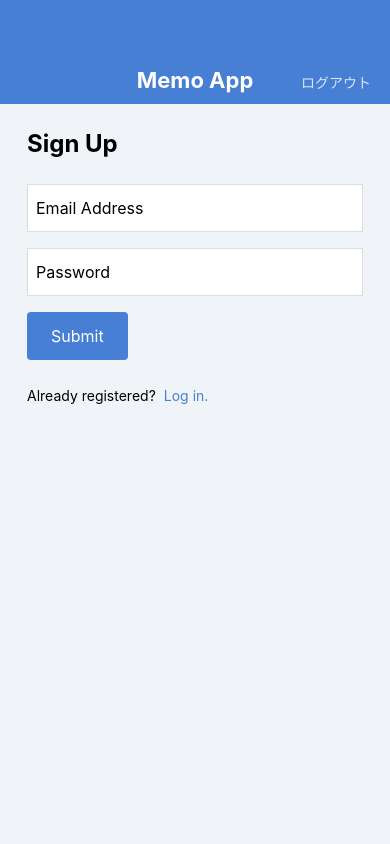
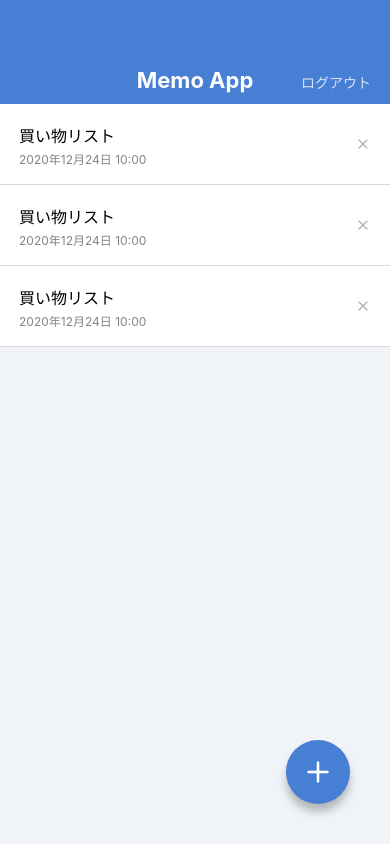
Before and after one commit to yoshility/MemoApp, a React Native app: screen /MemoList in a window 390 px wide. Built offline with nearby package versions, Linux system fonts and the light colour scheme.

Commit message:
Make components touchable

```diff
--- a/App.jsx
+++ b/App.jsx
@@ -1,14 +1,14 @@
 import React from 'react';
 
-// import MemoListScreen from './src/screens/MemoListScreen';
+import MemoListScreen from './src/screens/MemoListScreen';
 // import MemoDetailScreen from './src/screens/MemoDetailScreen';
 // import MemoEditScreen from './src/screens/MemoEditScreen';
 // import MemoCreateScreen from './src/screens/MemoCreateScreen';
 // import LogInScreen from './src/screens/LogInScreen';
-import SignUpScreen from './src/screens/SignUpScreen';
+// import SignUpScreen from './src/screens/SignUpScreen';
 
 export default function App() {
   return (
-    <SignUpScreen />
+    <MemoListScreen />
   );
 }
--- a/src/components/Button.jsx
+++ b/src/components/Button.jsx
@@ -1,20 +1,25 @@
 /* eslint-disable linebreak-style */
 /* eslint-disable no-trailing-spaces */
 import React from 'react';
-import { View, Text, StyleSheet } from 'react-native';
-import { string } from 'prop-types';
+import { TouchableOpacity, Text, StyleSheet } from 'react-native';
+import { string, func } from 'prop-types';
 
 export default function Button(props) {
-  const { label } = props;
+  const { label, onPress } = props;
   return (
-    <View style={styles.buttonContainer}>
+    <TouchableOpacity style={styles.buttonContainer} onPress={onPress}>
       <Text style={styles.buttonLabel}>{label}</Text>
-    </View>
+    </TouchableOpacity>
   );
 }
 
 Button.propTypes = {
   label: string.isRequired,
+  onPress: func,
+};
+
+Button.defaultProps = {
+  onPress: null,
 };
 
 const styles = StyleSheet.create({
--- a/src/components/CircleButton.jsx
+++ b/src/components/CircleButton.jsx
@@ -1,26 +1,28 @@
 /* eslint-disable linebreak-style */
 /* eslint-disable no-trailing-spaces */
 import React from 'react';
-import { View, StyleSheet } from 'react-native';
-import { string, shape } from 'prop-types';
+import { StyleSheet, TouchableOpacity } from 'react-native';
+import { string, shape, func } from 'prop-types';
 import { Feather } from '@expo/vector-icons';
 
 export default function CircleButton(props) {
-  const { style, name } = props;
+  const { style, name, onPress } = props;
   return (
-    <View style={[styles.circleButton, style]}>
+    <TouchableOpacity style={[styles.circleButton, style]} onPress={onPress}>
       <Feather name={name} size={32} color="white" />
-    </View>
+    </TouchableOpacity>
   );
 }
 
 CircleButton.propTypes = {
   style: shape(),
   name: string.isRequired,
+  onPress: func,
 };
 
 CircleButton.defaultProps = {
   style: null,
+  onPress: null,
 };
 
 const styles = StyleSheet.create({
--- a/src/components/MemoList.jsx
+++ b/src/components/MemoList.jsx
@@ -1,7 +1,9 @@
 /* eslint-disable linebreak-style */
 /* eslint-disable no-trailing-spaces */
 import React from 'react';
-import { View, Text, StyleSheet } from 'react-native';
+import {
+  View, Text, StyleSheet, TouchableOpacity,
+} from 'react-native';
 import { Feather } from '@expo/vector-icons';
 
 export default function MemoList() {
@@ -12,9 +14,9 @@
           <Text style={styles.memoListItemTitle}>買い物リスト</Text>
           <Text style={styles.memoListItemDate}>2020年12月24日 10:00</Text>
         </View>
-        <View>
+        <TouchableOpacity>
           <Feather name="x" size={16} color="#B0B0B0" />
-        </View>
+        </TouchableOpacity>
       </View>
 
       <View style={styles.memoListItem}>
@@ -22,9 +24,9 @@
           <Text style={styles.memoListItemTitle}>買い物リスト</Text>
           <Text style={styles.memoListItemDate}>2020年12月24日 10:00</Text>
         </View>
-        <View>
+        <TouchableOpacity>
           <Feather name="x" size={16} color="#B0B0B0" />
-        </View>
+        </TouchableOpacity>
       </View>
 
       <View style={styles.memoListItem}>
@@ -32,9 +34,9 @@
           <Text style={styles.memoListItemTitle}>買い物リスト</Text>
           <Text style={styles.memoListItemDate}>2020年12月24日 10:00</Text>
         </View>
-        <View>
+        <TouchableOpacity>
           <Feather name="x" size={16} color="#B0B0B0" />
-        </View>
+        </TouchableOpacity>
       </View>
     </View>
   );
--- a/src/screens/LogInScreen.jsx
+++ b/src/screens/LogInScreen.jsx
@@ -2,7 +2,7 @@
 /* eslint-disable no-trailing-spaces */
 import React from 'react';
 import {
-  View, Text, TextInput, StyleSheet,
+  View, Text, TextInput, StyleSheet, TouchableOpacity,
 } from 'react-native';
 
 import AppBar from '../components/AppBar';
@@ -19,7 +19,9 @@
         <Button label="Submit" />
         <View style={styles.footer}>
           <Text style={styles.footerText}>Not registered?</Text>
-          <Text style={styles.footerLink}>Sign up here!</Text>
+          <TouchableOpacity>
+            <Text style={styles.footerLink}>Sign up here!</Text>
+          </TouchableOpacity>
         </View>
       </View>
     </View>
--- a/src/screens/SignUpScreen.jsx
+++ b/src/screens/SignUpScreen.jsx
@@ -2,7 +2,7 @@
 /* eslint-disable no-trailing-spaces */
 import React from 'react';
 import {
-  View, Text, TextInput, StyleSheet,
+  View, Text, TextInput, StyleSheet, TouchableOpacity,
 } from 'react-native';
 
 import AppBar from '../components/AppBar';
@@ -19,7 +19,9 @@
         <Button label="Submit" />
         <View style={styles.footer}>
           <Text style={styles.footerText}>Already registered?</Text>
-          <Text style={styles.footerLink}>Log in.</Text>
+          <TouchableOpacity>
+            <Text style={styles.footerLink}>Log in.</Text>
+          </TouchableOpacity>
         </View>
       </View>
     </View>
```
